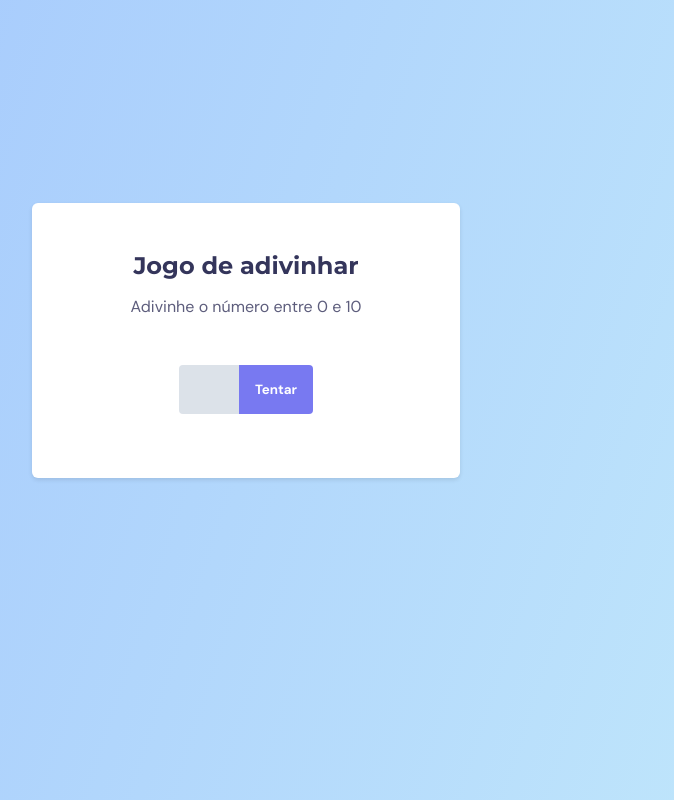
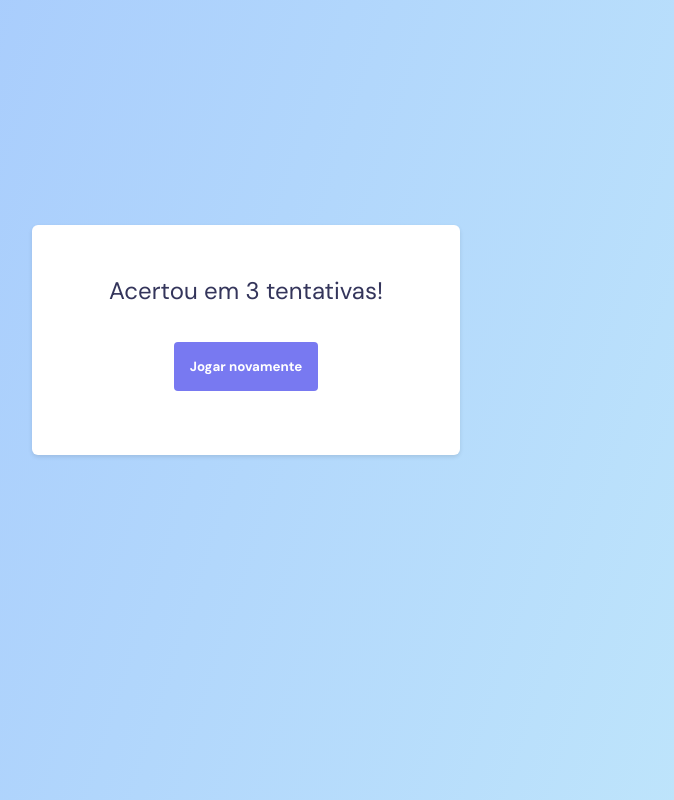
Before and after one commit to brunooliveira7/Jogo-adivinhar, a plain HTML site: page index.html in a window 1280 px wide. Shown: the whole page, without its empty margins (394-1068 px from the left). Drawn offline with Linux system fonts and the light colour scheme.

Commit message:
creating the second screen

```diff
--- a/index.html
+++ b/index.html
@@ -20,12 +20,19 @@
   </head>
   <body>
     <main>
+      <div class="screen1 hide">
         <h1>Jogo de adivinhar</h1>
         <p>Adivinhe o número entre 0 e 10</p>
         <form>
           <input type="number" />
           <button>Tentar</button>
         </form>
+      </div>
+
+      <div class="screen2">
+        <h2>Acertou em 3 tentativas!</h2>
+        <button>Jogar novamente</button>
+      </div>
     </main>
   </body>
 </html>
--- a/style.css
+++ b/style.css
@@ -24,6 +24,23 @@ button {
   font-family: "DM Sans", sans-serif;
 }
 
+button {
+  border-radius: 0 0.4rem 0.4rem 0;
+  background: #7879f1;
+  font-weight: bold;
+  color: #fff;
+  cursor: pointer;
+  transition: background .3s;
+}
+
+button:hover{
+  background: #6565c9;
+}
+
+.hide {
+  display: none;
+}
+
 main {
   width: min(42.8rem, 90%);
   padding: 4.8rem 6.4rem 6.4rem;
@@ -34,6 +51,7 @@ main {
   text-align: center;
 }
 
+/* screen1 */
 h1 {
   font-family: "Montserrat", sans-serif;
   font-size: 2.4rem;
@@ -63,9 +81,16 @@ input {
   width: 6rem;
 }
 
-button {
-  border-radius: 0 0.4rem 0.4rem 0;
-  background: #7879f1;
-  font-weight: bold;
-  color: #fff;
+/* screen2 */
+
+h2 {
+  color: #34355b;
+  font-size: 2.4rem;
+  font-weight: 400;
+  line-height: 3.6rem;
+  margin-bottom: 3.3rem;
 }
+
+.screen2 button {
+  border-radius: .4rem;
+}
```
Lines whose indentation alone changed are shown as unchanged.
